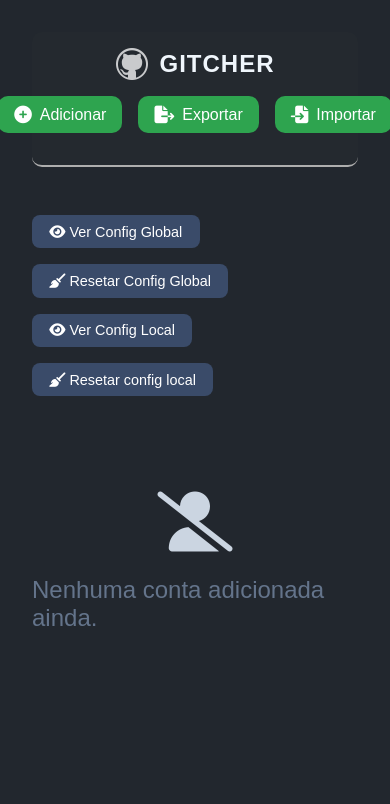
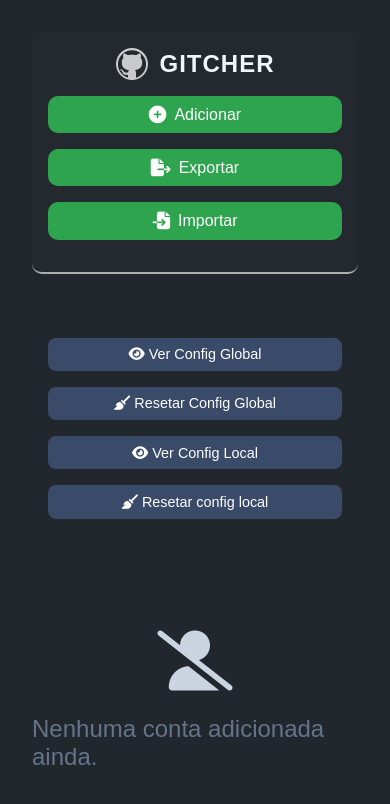
Before and after one commit to 4L1C3-R4BB1T/git-switcher, an Angular app: page / in a window 390 px wide. Shown: the top 804 px of the page. Built offline with nearby package versions, Linux system fonts and the light colour scheme.

Commit message:
style: adjustments

```diff
--- a/src/app/pages/home/home.component.scss
+++ b/src/app/pages/home/home.component.scss
@@ -36,6 +36,7 @@
     .actions {
       display: flex;
       gap: 1em;
+      flex-wrap: wrap;
 
       button {
         display: flex;
@@ -129,7 +130,18 @@
     gap: 1rem;
     padding: 1rem;
 
-    .btn-add {
+    button {
+      width: 100%;
+      justify-content: center;
+    }
+  }
+
+  .git-advanced-actions {
+    flex-direction: column;
+    gap: 1rem;
+    padding: 1rem;
+
+    button {
       width: 100%;
       justify-content: center;
     }
```
